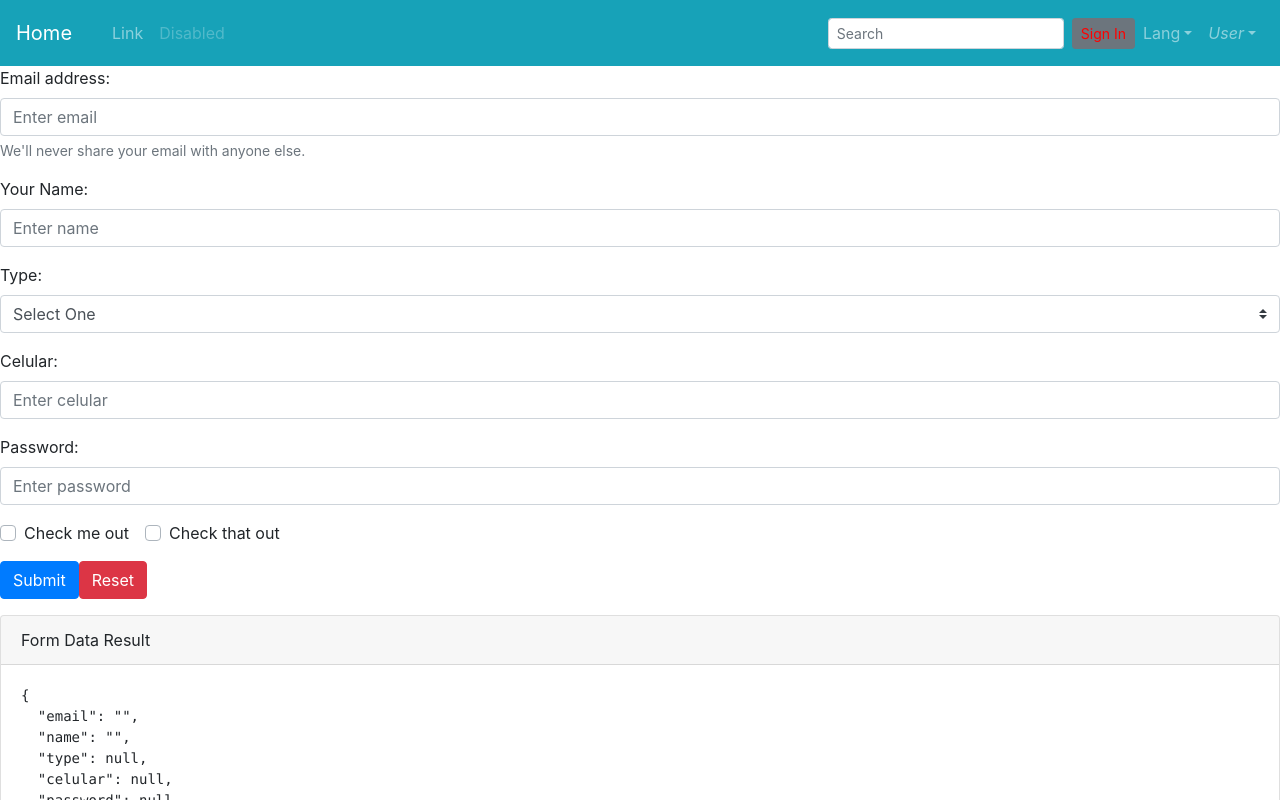
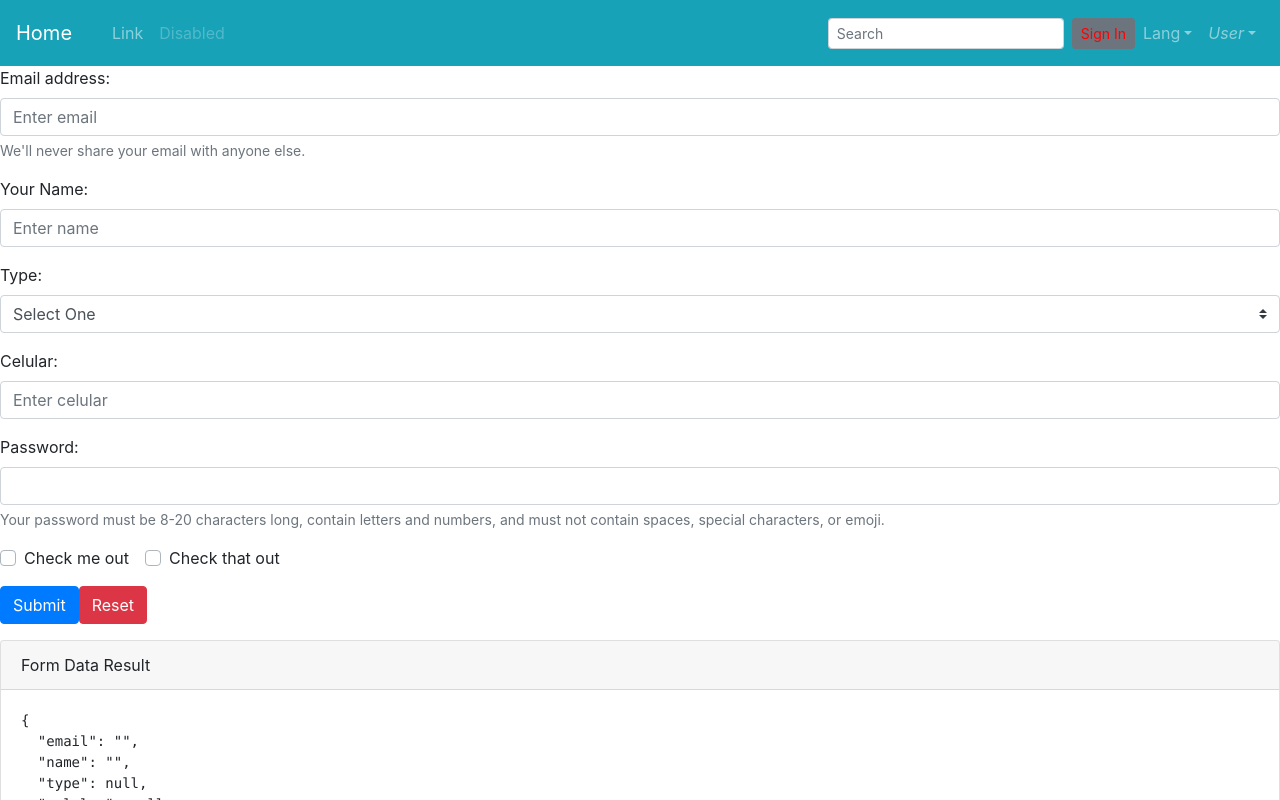
Before and after one commit to ChristianGalindo10/CCD-Front, a Nuxt app: page /sign_in in a window 1280 px wide. Shown: the top 800 px of the page. Built offline with nearby package versions, Linux system fonts and the light colour scheme.

Commit message:
password input fixed

```diff
--- a/pages/sign_in.vue
+++ b/pages/sign_in.vue
@@ -19,8 +19,13 @@
                 <b-form-input id="input-4" v-model="form.celular" placeholder="Enter celular" required></b-form-input>
             </b-form-group>
 
-             <b-form-group id="input-group-5" label="Password:" label-for="input-5">
-                <b-form-input id="input-5" v-model="form.password" placeholder="Enter password" required></b-form-input>
+            <b-form-group id="input-group-5" label="Password:" label-for="input-5">
+                <b-form-input type="password" id="input-5" aria-describedby="password-help-block" v-model="form.password" required></b-form-input>
+                <b-form-text id="password-help-block">
+                    Your password must be 8-20 characters long, contain letters and numbers, and must not
+                    contain spaces, special characters, or emoji.
+                </b-form-text>
+                <!--<b-form-input id="input-5" v-model="form.password" placeholder="Enter password" required></b-form-input>-->
             </b-form-group>
 
             <b-form-group id="input-group-6" v-slot="{ ariaDescribedby }">
@@ -61,7 +66,7 @@ export default {
         onSubmit(event) {
             event.preventDefault()
             alert(JSON.stringify(this.form))
-            const user = new Usuario(this.form.name,this.form.celular,this.form.type,this.form.password);
+            const user = new Usuario(this.form.name, this.form.celular, this.form.type, this.form.password);
             this.$axios.$post("http://localhost:8080/usuarios/add", user)
                 .then(response => console.log(response))
                 .catch(error => {
```
